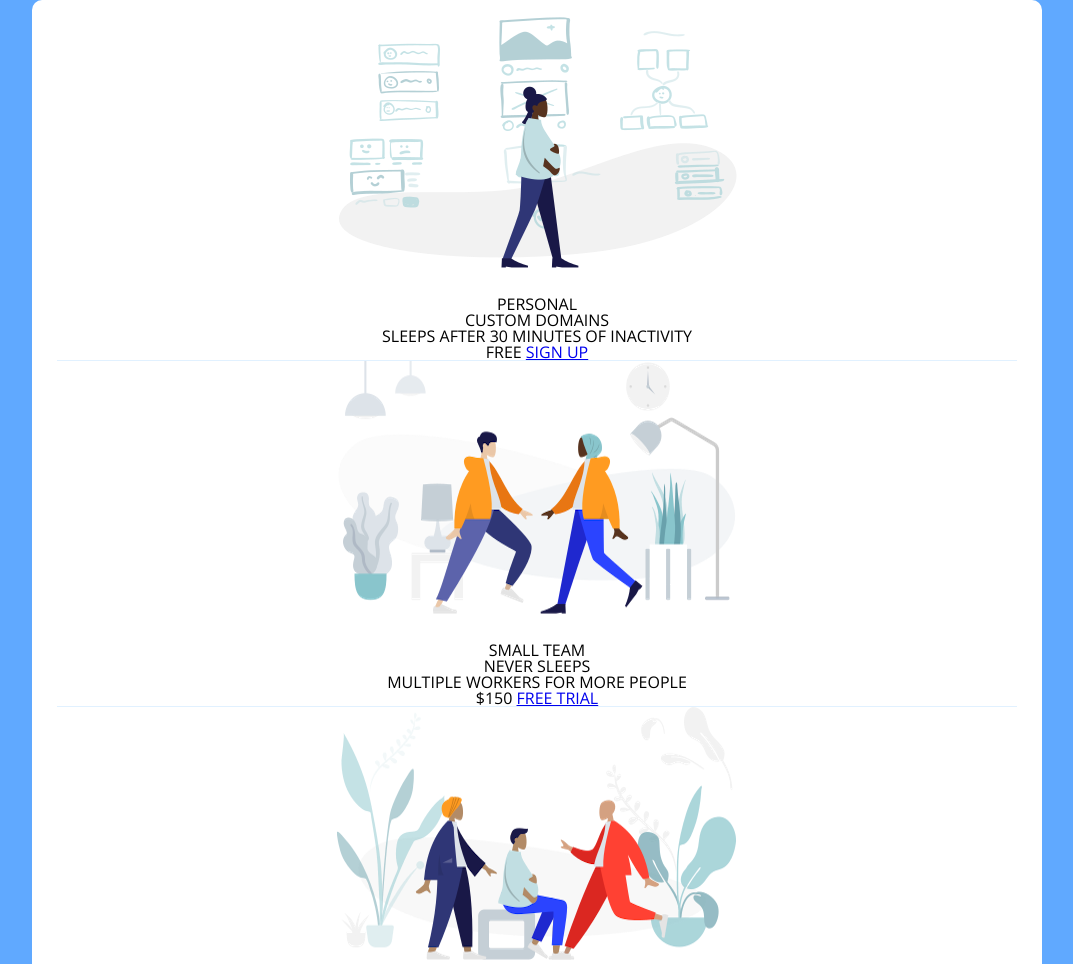
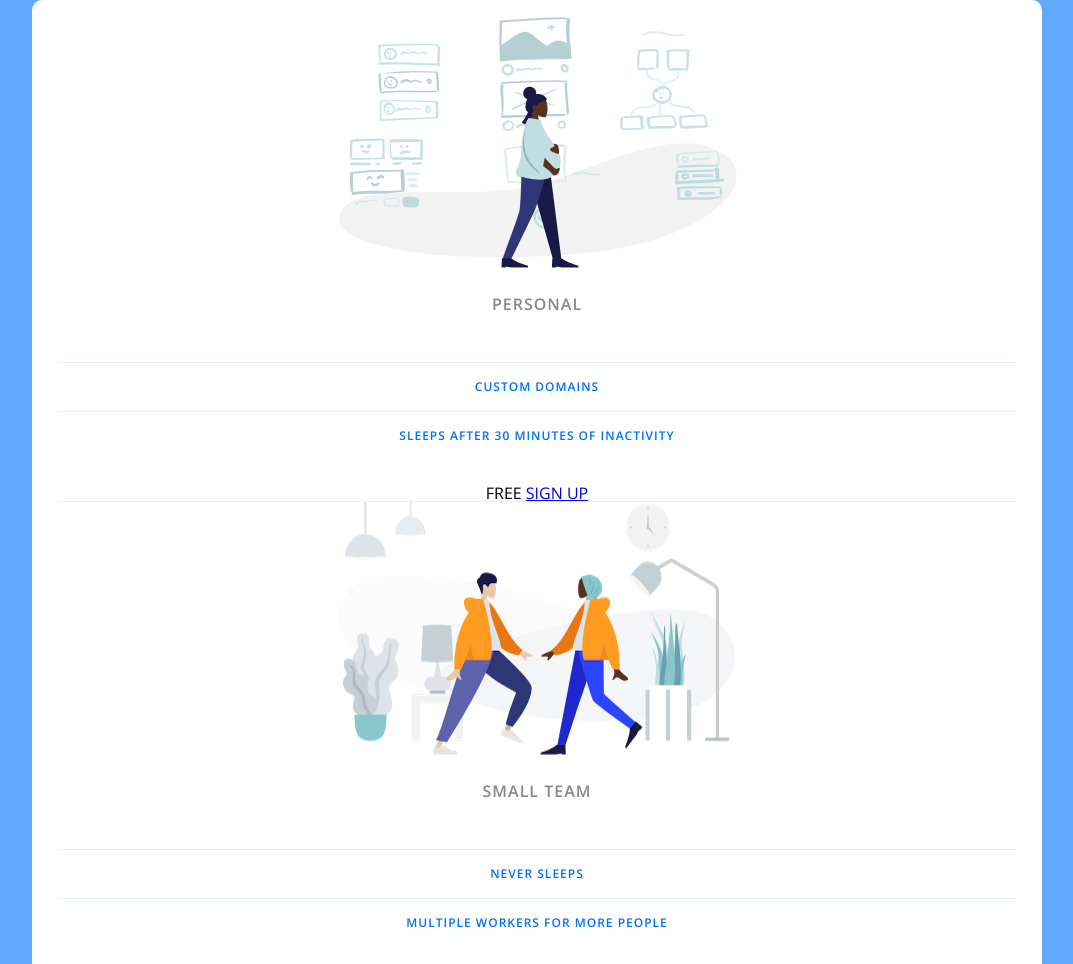
Before and after one commit to singharaj-usai/Pricing-Panel-Project, a website: page index.html in a window 1280 px wide. Shown: the top 964 px of the page, without its empty margins (103-1176 px from the left). Drawn offline with nearby package versions, Linux system fonts and the light colour scheme.

Commit message:
pricing features item properties

```diff
--- a/app.css
+++ b/app.css
@@ -84,3 +84,23 @@ body {
     margin-bottom: 25px;
     max-width: 100%;
 }
+
+.pricing-header {
+    color: #888;
+    font-weight: 600;
+    letter-spacing: 1px;
+}
+
+.pricing-features {
+    margin: 50px 0 25px;
+    color: #016ff9
+}
+
+.pricing-features-item {
+    font-weight: 600;
+    letter-spacing: 1px;
+    font-size: 12px;
+    line-height: 1.5;
+    padding: 15px 0;
+    border-top: 1px solid #e1f1ff;
+}
```
